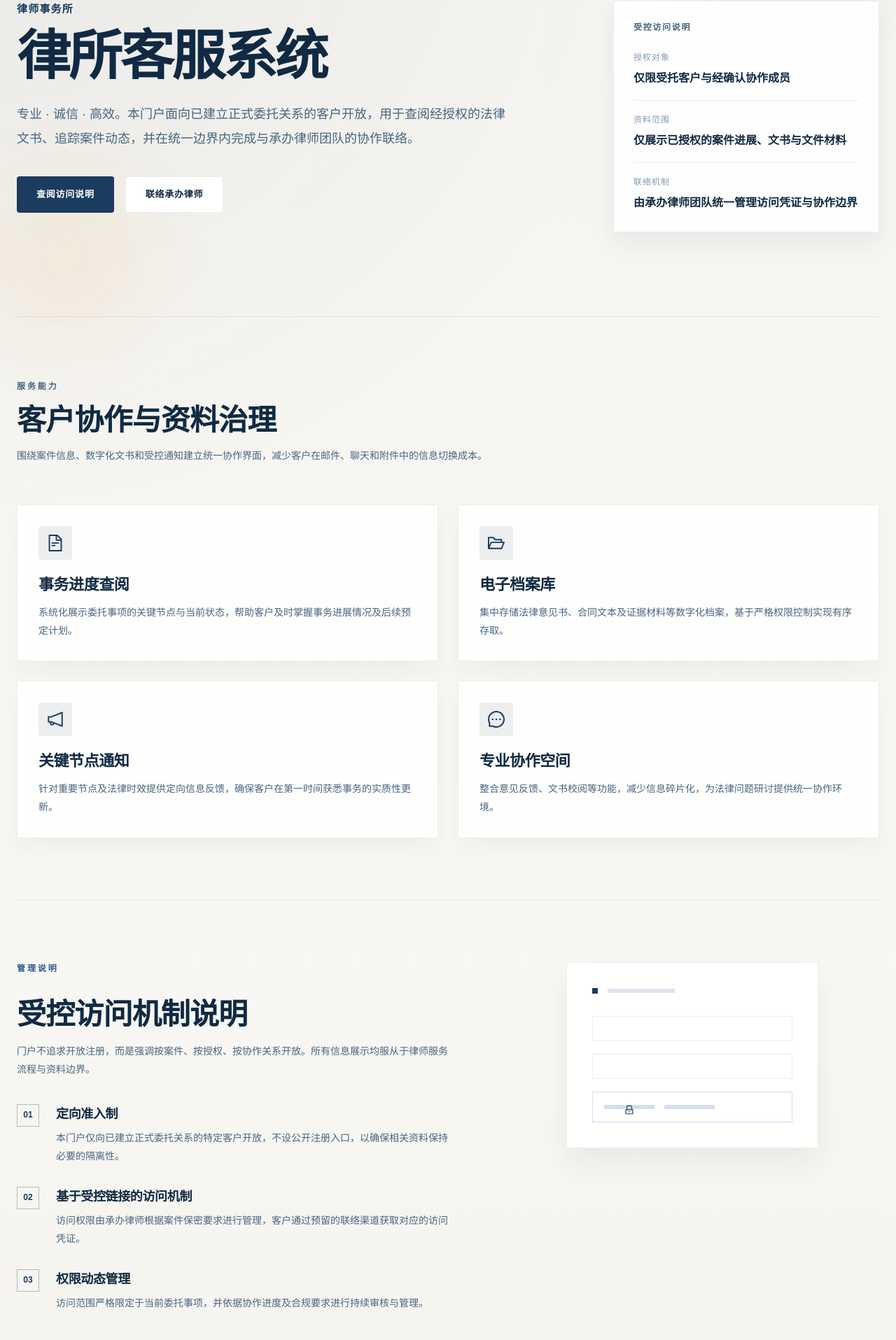
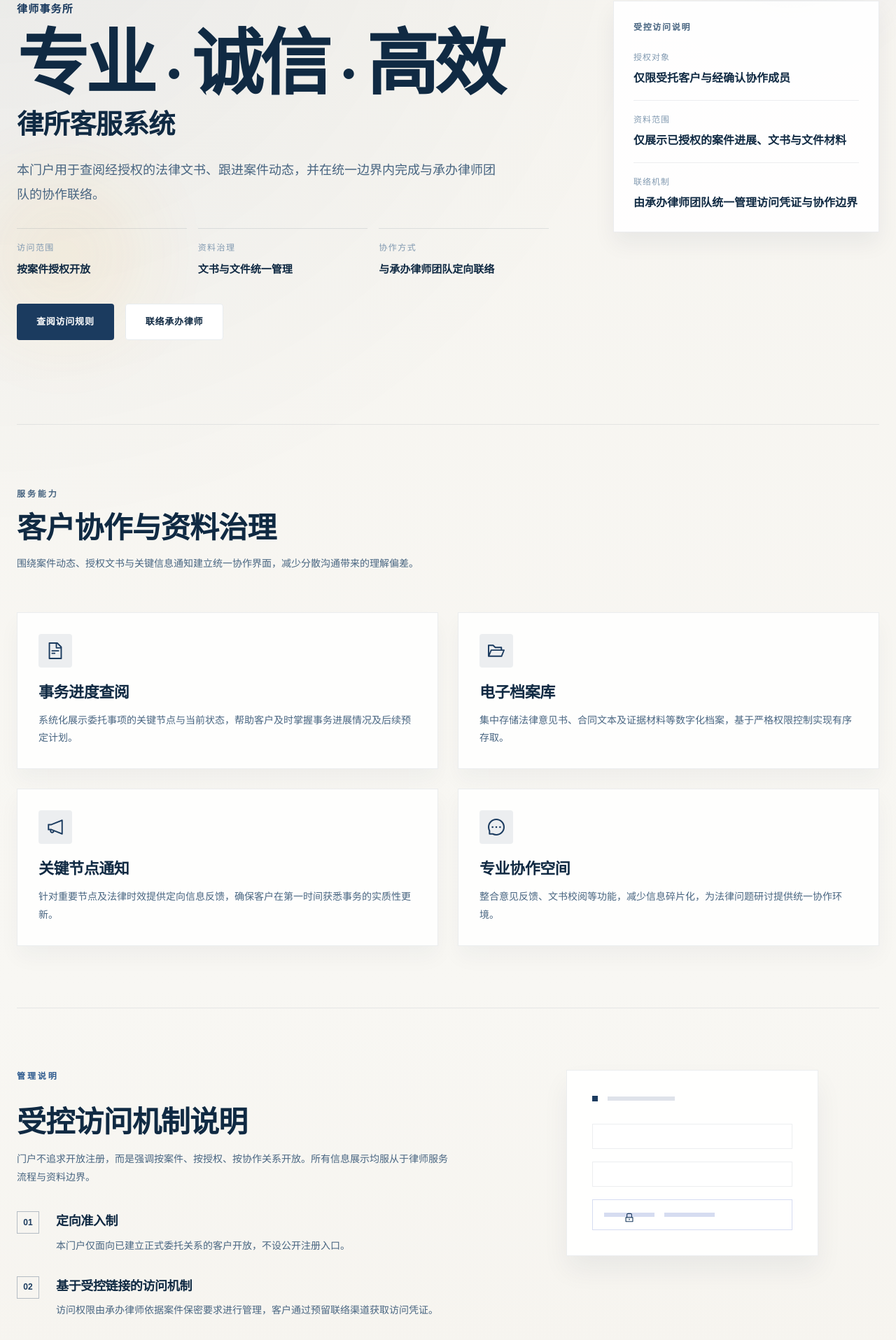
Before and after one commit to JunyuZhan/law-firm-clients, a Vue app in the folder frontend/: page /portal in a window 1280 px wide. Shown: the part 201-2116 px from the top of the page at 70% size. Built offline with nearby package versions, Linux system fonts and the light colour scheme; no server answers.

Commit message:
fix(ui): refine portal hierarchy and captcha display

```diff
--- a/frontend/src/views/Portal.vue
+++ b/frontend/src/views/Portal.vue
@@ -19,6 +19,12 @@
             <p class="hero-brand">
               {{ lawFirmName }}
             </p>
+            <p
+              v-if="heroMotto"
+              class="hero-motto"
+            >
+              {{ heroMotto }}
+            </p>
             <h1 class="hero-title">
               {{ heroTitle }}
             </h1>
@@ -26,12 +32,27 @@
               {{ heroLead }}
             </p>
 
+            <div class="hero-trust">
+              <article class="trust-item">
+                <span>访问范围</span>
+                <strong>按案件授权开放</strong>
+              </article>
+              <article class="trust-item">
+                <span>资料治理</span>
+                <strong>文书与文件统一管理</strong>
+              </article>
+              <article class="trust-item">
+                <span>协作方式</span>
+                <strong>与承办律师团队定向联络</strong>
+              </article>
+            </div>
+
             <div class="hero-actions">
               <a
                 href="#instructions"
                 class="hero-primary"
               >
-                查阅访问说明
+                查阅访问规则
               </a>
               <a
                 :href="contactHref"
@@ -74,7 +95,7 @@
           <div class="section-head">
             <p class="section-kicker">服务能力</p>
             <h2>客户协作与资料治理</h2>
-            <p>围绕案件信息、数字化文书和受控通知建立统一协作界面，减少客户在邮件、聊天和附件中的信息切换成本。</p>
+            <p>围绕案件动态、授权文书与关键信息通知建立统一协作界面，减少分散沟通带来的理解偏差。</p>
           </div>
 
           <div class="capability-grid">
@@ -129,7 +150,7 @@
                   <span>01</span>
                   <div>
                     <h3>定向准入制</h3>
-                    <p>本门户仅向已建立正式委托关系的特定客户开放，不设公开注册入口，以确保相关资料保持必要的隔离性。</p>
+                    <p>本门户仅面向已建立正式委托关系的客户开放，不设公开注册入口。</p>
                   </div>
                 </article>
 
@@ -137,7 +158,7 @@
                   <span>02</span>
                   <div>
                     <h3>基于受控链接的访问机制</h3>
-                    <p>访问权限由承办律师根据案件保密要求进行管理，客户通过预留的联络渠道获取对应的访问凭证。</p>
+                    <p>访问权限由承办律师依据案件保密要求进行管理，客户通过预留联络渠道获取访问凭证。</p>
                   </div>
                 </article>
 
@@ -145,7 +166,7 @@
                   <span>03</span>
                   <div>
                     <h3>权限动态管理</h3>
-                    <p>访问范围严格限定于当前委托事项，并依据协作进度及合规要求进行持续审核与管理。</p>
+                    <p>访问范围限定于当前委托事项，并随协作进度与合规要求动态调整。</p>
                   </div>
                 </article>
               </div>
@@ -186,12 +207,12 @@
           <SafetyCertificateOutlined class="commitment-icon" />
           <h2>专业隐私承诺</h2>
           <div class="commitment-copy">
-            <p>我们高度重视法律事务的私密性。本门户的设计与运行逻辑均遵循律师职业道德规范及行业数据保护要求。</p>
-            <p>通过访问控制与协作流程管理，确保数字化案卷与线上沟通记录始终处于必要边界之内。维护客户的信息安全与利益，是服务过程中的基本前提。</p>
+            <p>本门户的设计与运行遵循律师职业伦理与行业数据保护要求，所有访问均建立在授权边界与协作关系之上。</p>
+            <p>维护客户信息安全与事务私密性，是数字化协作的基本前提，而非附加承诺。</p>
           </div>
           <div class="commitment-support">
             <p class="support-label">业务支持</p>
-            <p>如在访问过程中遇到问题或需调整协作权限，请通过预留联络方式直接联系您的承办律师团队。</p>
+            <p>如需调整访问权限或补充协作资料，请直接联系您的承办律师团队。</p>
           </div>
         </div>
       </section>
@@ -300,11 +321,10 @@ const heroTitle = computed(() => {
 })
 
 const heroLead = computed(() => {
-  if (slogan.value) {
-    return `${slogan.value}。本门户面向已建立正式委托关系的客户开放，用于查阅经授权的法律文书、追踪案件动态，并在统一边界内完成与承办律师团队的协作联络。`
-  }
-  return '本门户面向已建立正式委托关系的客户开放，用于查阅经授权的法律文书、追踪案件动态，并在统一边界内完成与承办律师团队的协作联络。'
+  return '本门户用于查阅经授权的法律文书、跟进案件动态，并在统一边界内完成与承办律师团队的协作联络。'
 })
+
+const heroMotto = computed(() => slogan.value || '')
 </script>
 
 <style scoped>
@@ -370,10 +390,20 @@ const heroLead = computed(() => {
   margin: 0;
   color: var(--text-primary);
   font-family: 'EB Garamond', 'PingFang SC', serif;
-  font-size: clamp(54px, 6vw, 88px);
+  font-size: clamp(28px, 3vw, 40px);
   font-weight: 600;
-  line-height: 0.98;
-  letter-spacing: -0.04em;
+  line-height: 1.08;
+  letter-spacing: -0.02em;
+}
+
+.hero-motto {
+  margin: 0 0 18px;
+  color: #102a43;
+  font-family: 'EB Garamond', 'PingFang SC', serif;
+  font-size: clamp(60px, 8vw, 118px);
+  font-weight: 600;
+  line-height: 0.94;
+  letter-spacing: -0.05em;
 }
 
 .hero-lead,
@@ -393,6 +423,35 @@ const heroLead = computed(() => {
   margin-top: 28px;
   font-size: 18px;
   line-height: 1.95;
+}
+
+.hero-trust {
+  display: grid;
+  grid-template-columns: repeat(3, minmax(0, 1fr));
+  gap: 16px;
+  max-width: 760px;
+  margin-top: 30px;
+}
+
+.trust-item {
+  display: grid;
+  gap: 8px;
+  padding-top: 18px;
+  border-top: 1px solid rgba(16, 42, 67, 0.1);
+}
+
+.trust-item span {
+  color: #829ab1;
+  font-size: 12px;
+  letter-spacing: 0.12em;
+  text-transform: uppercase;
+}
+
+.trust-item strong {
+  color: #102a43;
+  font-size: 15px;
+  line-height: 1.7;
+  font-weight: 600;
 }
 
 .hero-actions {
@@ -780,15 +839,25 @@ const heroLead = computed(() => {
   }
 
   .hero-title {
-    font-size: clamp(42px, 14vw, 58px);
+    font-size: 28px;
+  }
+
+  .hero-motto {
+    font-size: clamp(48px, 16vw, 72px);
   }
 
   .hero-lead,
+  .trust-item strong,
   .section-head p,
   .instruction-intro,
   .commitment-copy p,
   .commitment-support p {
     font-size: 16px;
+  }
+
+  .hero-trust {
+    grid-template-columns: 1fr;
+    gap: 14px;
   }
 
   .capability-grid {
--- a/frontend/src/views/admin/Login.vue
+++ b/frontend/src/views/admin/Login.vue
@@ -37,7 +37,7 @@
         <div class="brand-copy">
           <p class="brand-kicker">Secure Access Gateway</p>
           <h1 class="form-title">专业 · 诚信 · 高效</h1>
-          <p class="form-subtitle">{{ UI_TEXTS.loginSubtitle }}</p>
+          <p class="form-subtitle">面向管理成员的受控入口，用于统一处理案件、通知、文书与客户协作事项。</p>
         </div>
 
         <div class="brand-points">
@@ -45,21 +45,14 @@
             <span class="point-index">01</span>
             <div>
               <h2>受控访问</h2>
-              <p>仅向经授权的管理成员开放，所有登录入口均纳入统一审计与权限边界管理。</p>
+              <p>仅向经授权的管理成员开放，统一纳入权限边界与登录审计。</p>
             </div>
           </article>
           <article class="brand-point">
             <span class="point-index">02</span>
             <div>
-              <h2>协作留痕</h2>
-              <p>通知、案件、文书和文件流转遵循统一的系统记录策略，减少信息分散与口径偏差。</p>
-            </div>
-          </article>
-          <article class="brand-point">
-            <span class="point-index">03</span>
-            <div>
               <h2>数据边界</h2>
-              <p>以案件授权为基础控制访问范围，确保管理后台与客户协作空间保持明确隔离。</p>
+              <p>案件、文书与客户协作空间按授权范围隔离，保持资料治理秩序。</p>
             </div>
           </article>
         </div>
@@ -537,11 +530,11 @@ onMounted(() => {
 
 .captcha-image {
   min-height: 48px;
-  padding: 0 10px;
+  padding: 4px 8px;
   border: 1px solid #d9e2ec;
   border-radius: 4px;
   background: linear-gradient(180deg, #fff 0%, #f8fafc 100%);
-  display: inline-flex;
+  display: flex;
   align-items: center;
   justify-content: center;
   overflow: hidden;
@@ -549,9 +542,11 @@ onMounted(() => {
 }
 
 .captcha-image img {
+  display: block;
   width: 100%;
-  height: 100%;
-  object-fit: cover;
+  height: auto;
+  max-height: 38px;
+  object-fit: contain;
 }
 
 .login-button {
```
